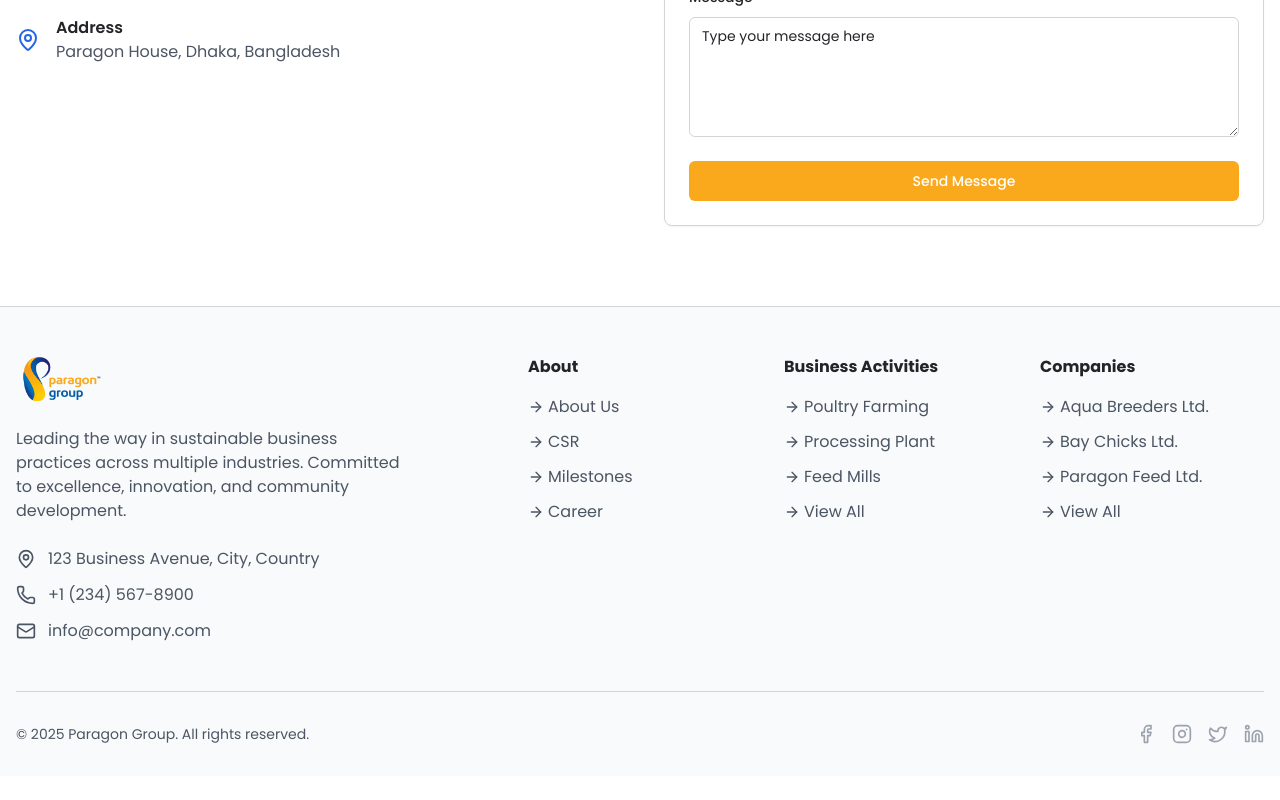
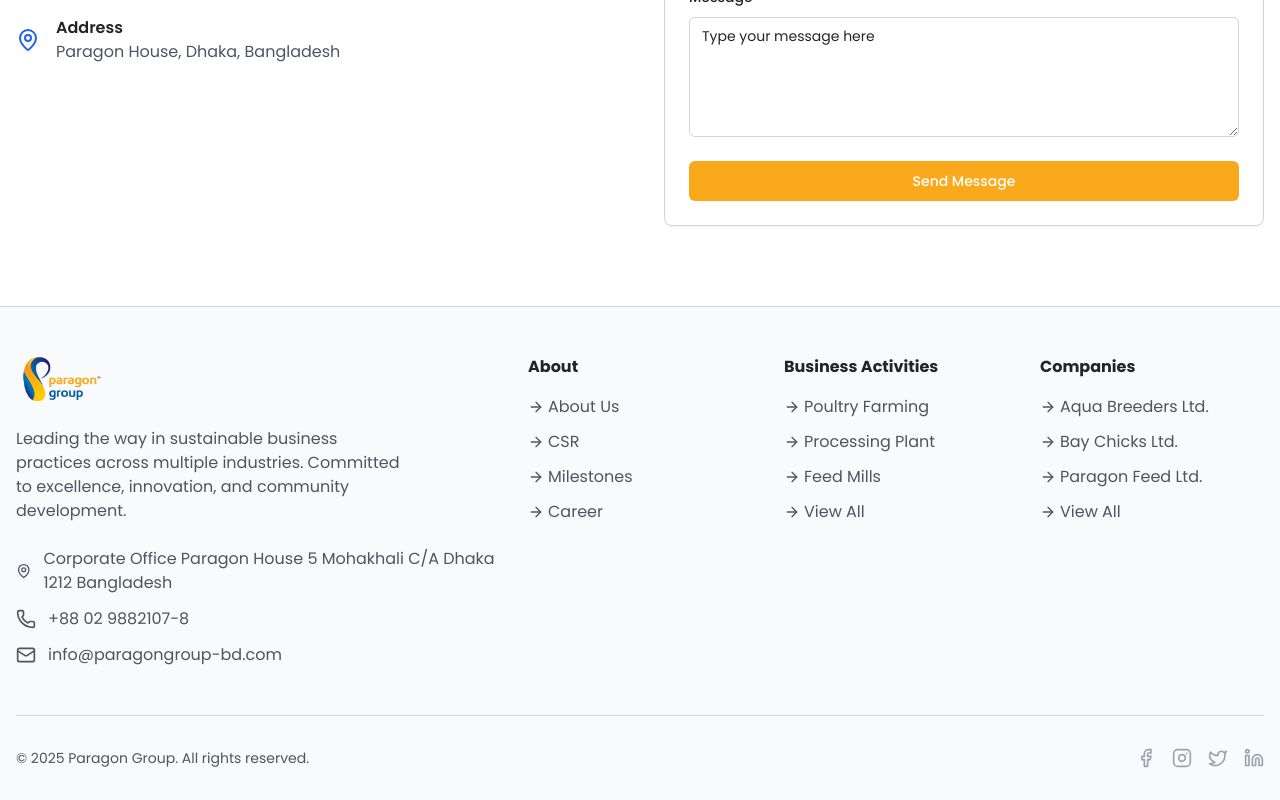
Before and after one commit to mahirr476/pg_website, a Next.js app in the folder pg_website/: page /career in a window 1280 px wide. Shown: the part 4142-4942 px from the top of the page. Before the commit the page ends 4918 px from the top, so only its background shows below. Built offline with nearby package versions, Linux system fonts and the light colour scheme; no server answers.

Commit message:
some changes done byu footer page

```diff
--- a/pg_website/src/components/layout/Footer.tsx
+++ b/pg_website/src/components/layout/Footer.tsx
@@ -44,15 +44,15 @@
   const contactInfo = [
     {
       icon: <MapPin className="w-5 h-5" />,
-      info: "123 Business Avenue, City, Country"
+      info: "Corporate Office Paragon House 5 Mohakhali C/A Dhaka 1212 Bangladesh"
     },
     {
       icon: <Phone className="w-5 h-5" />,
-      info: "+1 (234) 567-8900"
+      info: "+88 02 9882107-8"
     },
     {
       icon: <Mail className="w-5 h-5" />,
-      info: "info@company.com"
+      info: "info@paragongroup-bd.com"
     }
   ];
 
```
